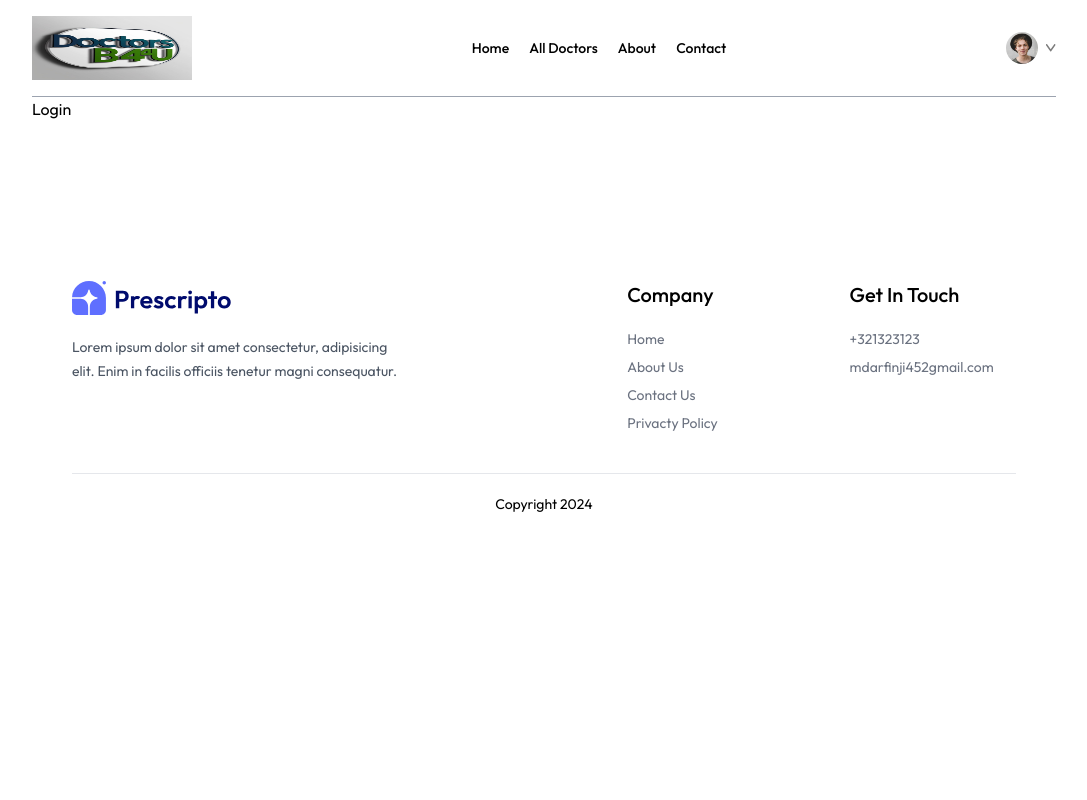
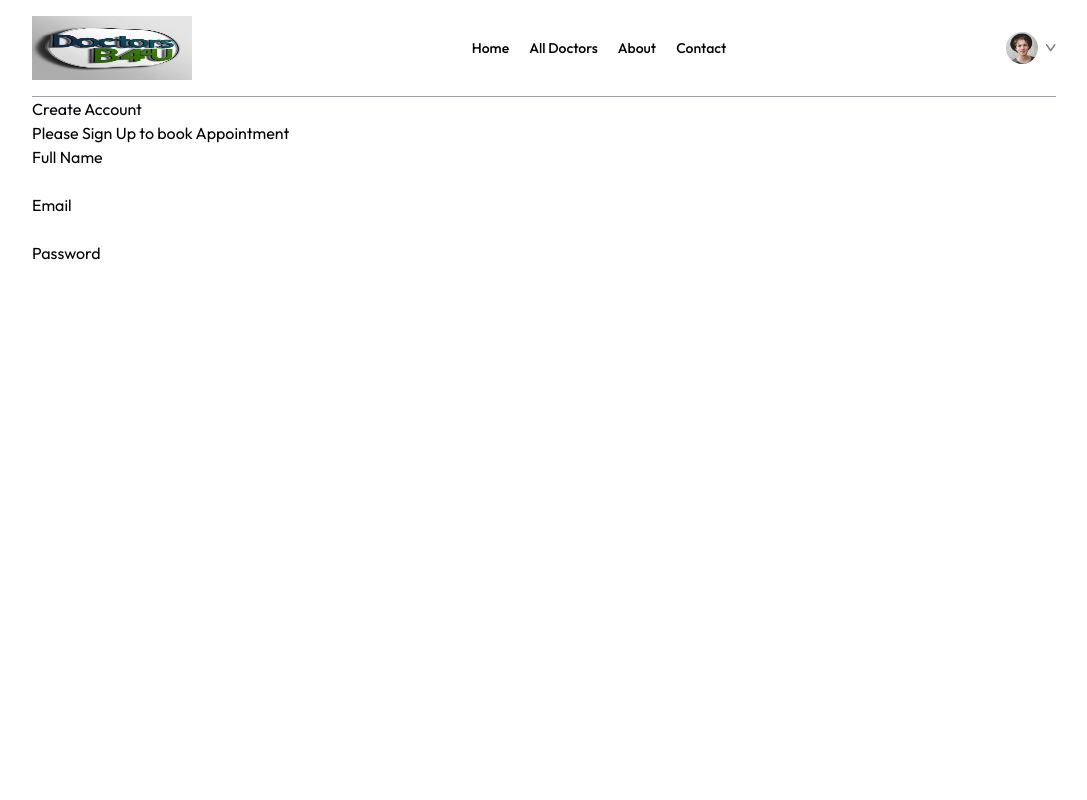
Before and after one commit to MgMorshed123/Doctor-4-U-Client, a React (Vite) app: page /login in a window 1280 px wide. Shown: the top 800 px of the page, without its empty margins (96-1183 px from the left). Built offline with nearby package versions, Linux system fonts and the light colour scheme.

Commit message:
seting up login and sign up page

```diff
--- a/src/pages/Contact.jsx
+++ b/src/pages/Contact.jsx
@@ -9,7 +9,6 @@ const Contact = () => {
           Contact <span>Us </span>
         </p>
       </div>
-
       <div className="my-10 flex flex-col justify-center md:flex-row gap-10  mb-28 text-sm">
         <img
           className="w-full md:max-w-[360px]"
--- a/src/pages/Login.jsx
+++ b/src/pages/Login.jsx
@@ -1,7 +1,52 @@
-import React from "react";
+import React, { useState } from "react";
 
 const Login = () => {
-  return <div>Login</div>;
+  const [state, setState] = useState("Sign Up");
+
+  const [email, setEmail] = useState();
+  const [password, setpassword] = useState();
+  const [name, setName] = useState();
+
+  const onSubmitHandler = async (event) => {
+    event.preventDefault();
+  };
+
+  return (
+    <form className="min-h-[80vh] flex-items-center">
+      <div>
+        <p>{state == "Sign Up" ? "Create Account " : "Login"}</p>
+        <p>
+          Please {state == "Sign Up" ? "Sign Up" : "Login"} to book Appointment{" "}
+        </p>
+        <div>
+          <p>Full Name </p>
+          <input
+            type="text"
+            onChange={(e) => setName(e.target.value)}
+            value={name}
+          />
+        </div>
+
+        <div>
+          <p>Email </p>
+          <input
+            type="email"
+            onChange={(e) => setName(e.target.value)}
+            value={email}
+          />
+        </div>
+
+        <div>
+          <p>Password </p>
+          <input
+            type="password"
+            onChange={(e) => setName(e.target.value)}
+            value={password}
+          />
+        </div>
+      </div>
+    </form>
+  );
 };
 
 export default Login;
```
